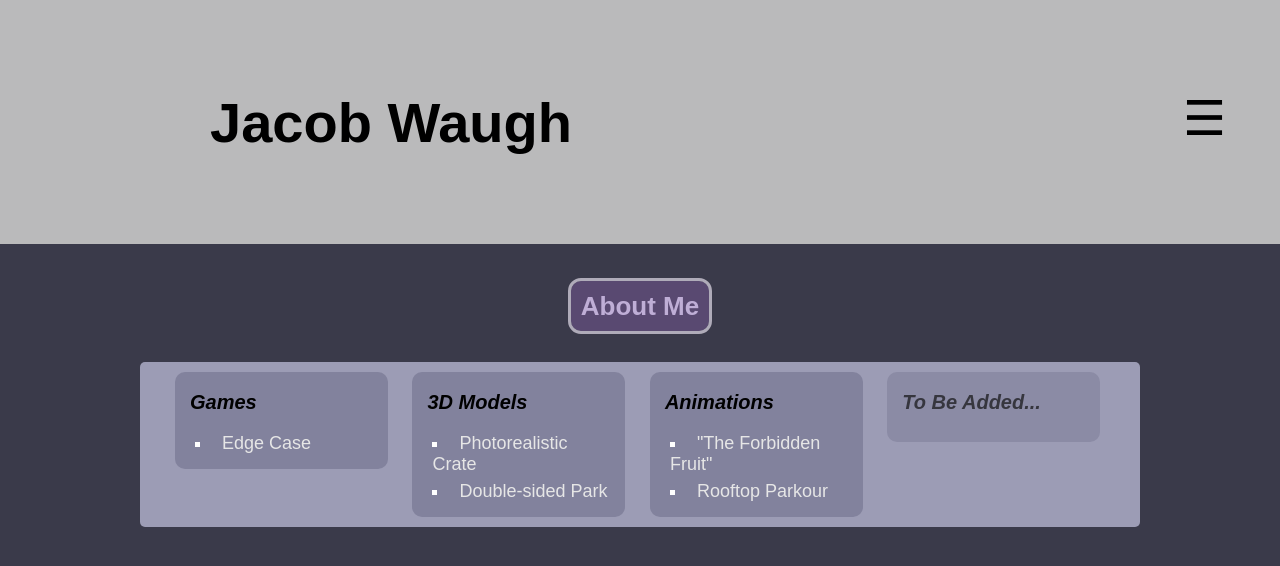
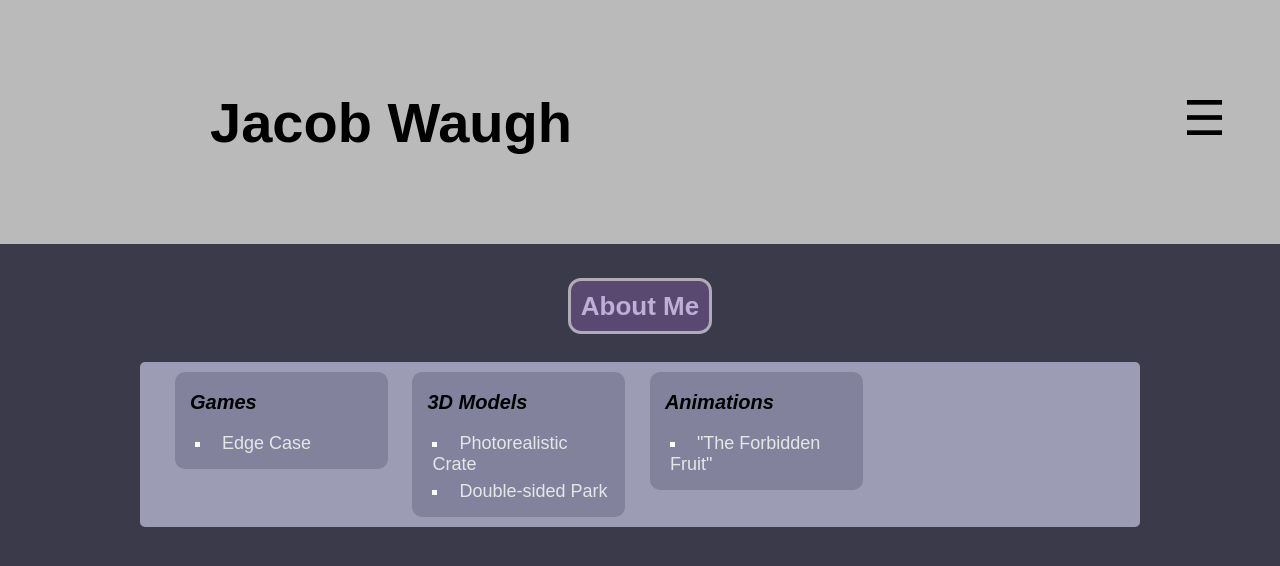
Before and after one commit to Jacob-Waugh/jacobwaugh.github.io, a Jekyll site: the page built from index.html, in a window 1280 px wide. Shown: the top 566 px of the page. Built offline with Jekyll 4.4.1, drawn with Linux system fonts in a browser that asks for light colours; nearby versions of some CDN libraries.

Commit message:
added icon support, nav css updates
icons from https://fontawesome.com/
hid "to be added" section on index.html

```diff
--- a/_includes/navigation.html
+++ b/_includes/navigation.html
@@ -6,22 +6,27 @@
     <a href="javascript:void(0)" class="closeBtn" onclick="closeNav()">&times;</a>
     {% for item in site.data.navigation %}
     {% if item.dropdown == "no" %}
-    <a href="{{ site.baseurl }}/{{ item.link }}" {% if page.url==item.link %} class="navCurrent" {% endif %}>
+    <a href="{{ site.baseurl }}/{{ item.link }}" class="sideLink" {% if page.url==item.link %} class="pageLink navCurrent" {% endif %}>
       {{ item.name }}
     </a>
     {% endif %}
     {% endfor %}
-    <button class="dropdownBtn" style="visibility: hidden;">Projects &#9662;<i class="caret"></i></button>
+    <div class="dropdownContainer" hidden>
+      <button class="dropdownBtn">Projects &#9662;<i class="caret"></i></button>
       <div class="dropdownBox">
         {% for item in site.data.navigation %}
           {% if item.dropdown == "yes" %}
-      <a href="{{ item.link }}" class="dropdownLink" {% if page.url==item.link %} class="navCurrent dropdownLink" {%
-        endif %}>
+            <a href="{{ item.link }}" class="dropdownLink" {% if page.url==item.link %} class="navCurrent dropdownLink" {% endif %}>
             {{ item.name }}
             </a>
           {% endif %}
         {% endfor %}
       </div>
+    </div>
+    <div class="iconBar">
+      <a href="mailto:jacob@waughhoo.com" class="icon" target="_blank" aria-label="Email"><i class="fa-regular fa-envelope fa-lg"></i></a>
+      <a href="https://www.linkedin.com/in/jacobwaugh-/" class="icon" target="_blank" aria-label="LinkedIn page"><i class="fa-brands fa-square-linkedin fa-lg" style="color: #ffffff;"></i></a>
+    </div>
   </nav>
 </div>
 <script src="{{ site.baseurl }}/assets/js/NavMenu.js"></script>
--- a/_layouts/default.html
+++ b/_layouts/default.html
@@ -9,6 +9,7 @@
   <link rel="icon" type="image/png" sizes="32x32" href="{{ site.baseurl }}/assets/images/favicon/favicon-32x32.png">
   <link rel="icon" type="image/png" sizes="16x16" href="{{ site.baseurl }}/assets/images/favicon/favicon-16x16.png">
   <link rel="manifest" href="{{ site.baseurl }}/assets/images/favicon/site.webmanifest">
+  <script src="https://kit.fontawesome.com/b6fb7581fd.js" crossorigin="anonymous"></script>
 </head>
 
 <body style="background-color: rgb(58, 58, 74);">
--- a/assets/css/styles.css
+++ b/assets/css/styles.css
@@ -60,7 +60,7 @@
     padding-top: 60px;
 }
 
-.header .sideNav a, .dropdownBtn{
+.header .sideNav .sideLink, .dropdownBtn{
     font-size: 28px;
     padding: 16px 16px 16px 32px;
     color: rgba(126, 117, 159, 0.75);
@@ -73,12 +73,16 @@
     border: none;
 }
 
-.header .sideNav a:hover, .dropdownBtn:hover{
+.header .sideNav .sideLink:hover, .dropdownBtn:hover{
     color: rgb(187, 173, 232);
 }
 
-.header .sideNav a.navCurrent{
+.header .sideNav .navCurrent{
     color: rgb(187, 173, 232);
+}
+
+.header .sideNav .icon{
+    display: inline;
 }
 
 .dropdownBox{
@@ -106,7 +110,9 @@
 
 }
 
-
+.iconBar{
+    display: inline;
+}
 
 @media screen and (max-height: 450px) {
   .sidenav {padding-top: 15px;}
--- a/index.html
+++ b/index.html
@@ -92,11 +92,10 @@
     <h2><em>Animations</em></h2>
     <ul>
       <li><a href="{{ site.baseurl }}/animations/forbiddenfruit" class="pageLink">"The Forbidden Fruit"</a></li>
-      <li><a href="{{ site.baseurl }}/" class="pageLink">Rooftop Parkour</a></li>
     </ul>
 
   </div>
-  <div class="pageCatagory" style="opacity: 65%;">
+  <div class="pageCatagory" style="opacity: 65%; visibility: hidden;">
     <h2><em>To Be Added...</em></h2>
     <ul>
     </ul>
```
Lines whose indentation alone changed are shown as unchanged.
